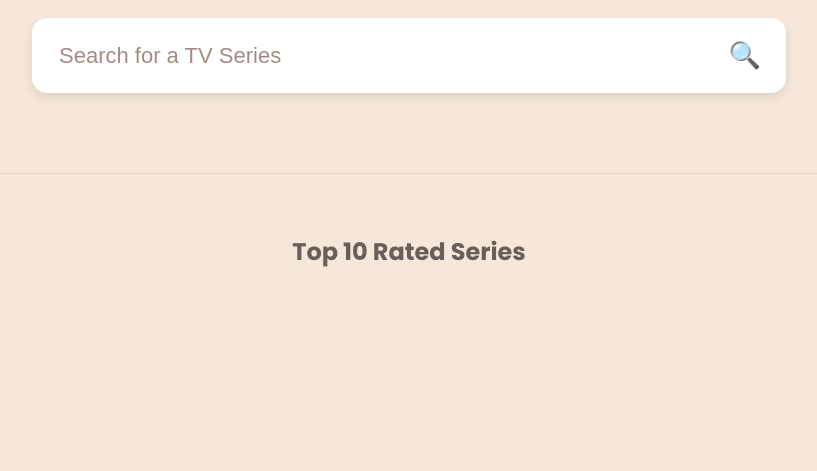
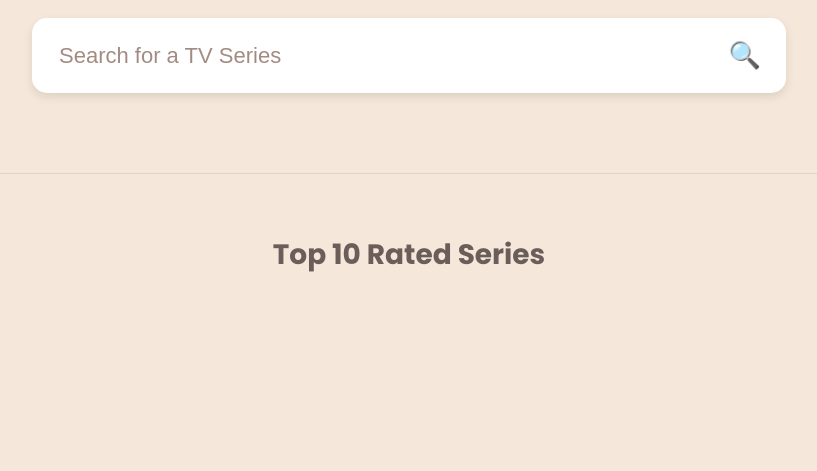
Before and after one commit to chideraidabor/CT_StreamDB, a Flask app: page / in a window 1280 px wide. Shown: the part 283-754 px from the top of the page, without its empty margins (231-1048 px from the left). Run offline with Flask 3, Linux system fonts and the light colour scheme; data that the repository does not hold is empty.

Commit message:
Made the top series text to update when in dark mode. made the years to show in the home page series posters

```diff
--- a/app.py
+++ b/app.py
@@ -121,7 +121,9 @@ def home():
         SELECT
             s.series_id,
             s.title,
+            s.genre,
             s.start_year,
+            s.end_year,           -- ← ADD THIS BACK
             AVG(e.rating) AS avg_rating,
             COUNT(e.rating) AS rated_count
         FROM Series s
@@ -134,9 +136,9 @@ def home():
         LIMIT 10
     """).fetchall()
 
+
     conn.close()
 
-    # Add poster paths
     top_series = []
     for row in top_rows:
         poster = get_poster(row["title"], row["start_year"], fallback_enabled)
@@ -144,12 +146,17 @@ def home():
         top_series.append({
             "series_id": row["series_id"],
             "title": row["title"],
+            "genre": row["genre"],
+            "start_year": row["start_year"],
+            "end_year": row["end_year"],
             "avg_rating": row["avg_rating"],
             "rated_count": row["rated_count"],
             "poster_path": poster,
         })
 
+
     return render_template("index.html", top_series=top_series)
+
 
 # @app.route("/")
 # def home():
--- a/load_imdb.py
+++ b/load_imdb.py
@@ -249,8 +249,8 @@ def main():
     conn.commit()
     conn.close()
 
-    print("\n✔ Episode linking complete")
-    print("\n🎉 DONE! IMDb dataset loaded successfully.")
+    print("\n Episode linking complete")
+    print("\n DONE! IMDb dataset loaded successfully.")
 
 
 if __name__ == "__main__":
--- a/static/css/style.css
+++ b/static/css/style.css
@@ -476,6 +476,18 @@ body.dark-mode table th, body.dark-mode table td {
     border-color: rgba(255,255,255,0.15);
 }
 
+/* Light mode default */
+.top-ten-title {
+    text-align: center;
+    font-size: 28px;
+    font-weight: 700;
+    color: #3b2f2fbf;   /* warm dark text */
+}
+
+/* Dark mode override */
+body.dark-mode .top-ten-title {
+    color: #f5e8da !important;   /* same tone as navbar + welcome-text */
+}
 
  /* ------------------ Top Container ------------------ */
  .top-container {
--- a/templates/index.html
+++ b/templates/index.html
@@ -26,7 +26,8 @@
     <hr class="section-divider">
 
     <div class="top-ten-container">
-    <h2 style="text-align:center; color:#3b2f2fbf;">Top 10 Rated Series</h2>
+    <h2 class="top-ten-title">Top 10 Rated Series</h2>
+
 
     <div class="series-grid">
         {% for s in top_series %}
@@ -44,7 +45,7 @@
                 {{ s["start_year"] or "" }} – {{ s["end_year"] or "" }}
             </div>
                 <!-- <div class="top-ten-rating">
-                    ⭐ {{ "%.2f"|format(s.avg_rating) }}
+                     {{ "%.2f"|format(s.avg_rating) }}
                     ({{ s.rated_count }} rated eps)
                 </div> -->
         </div>
```
